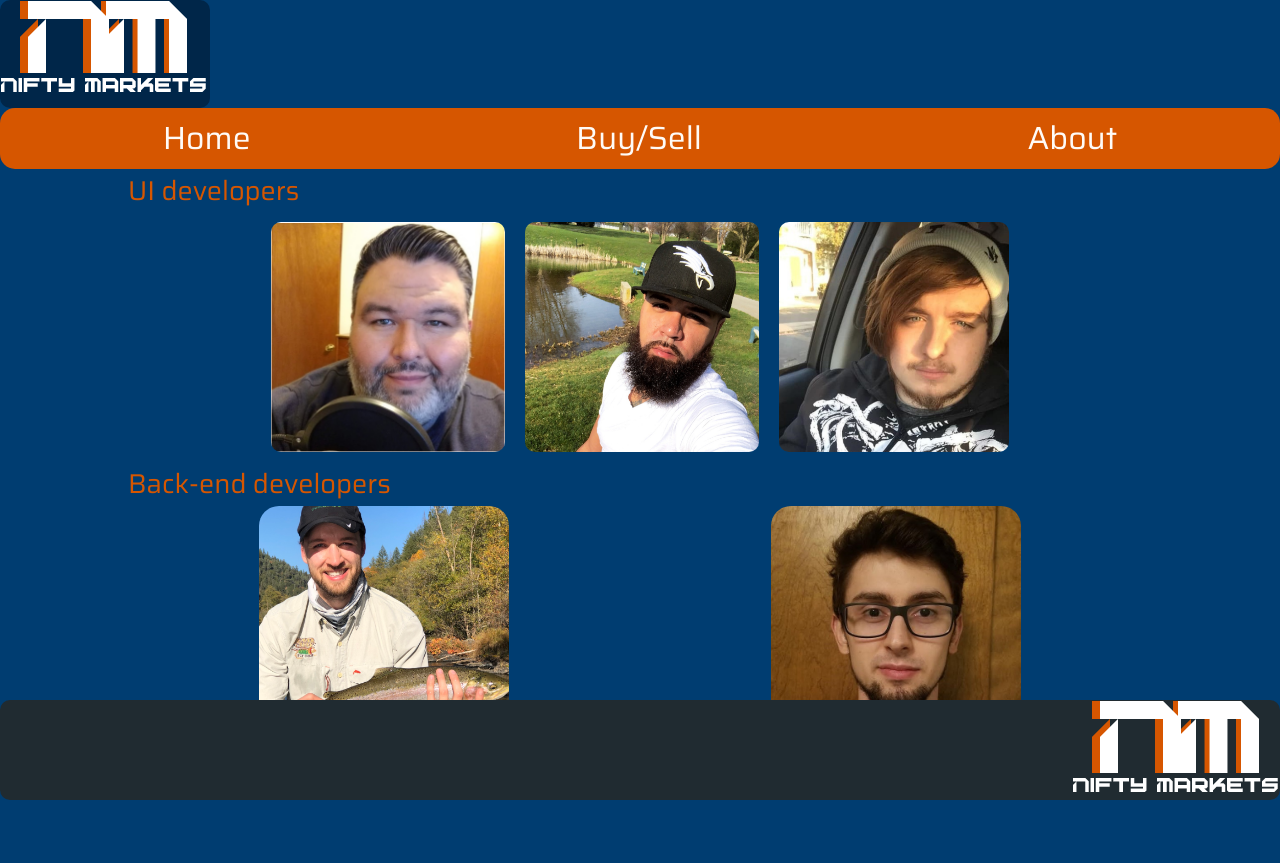
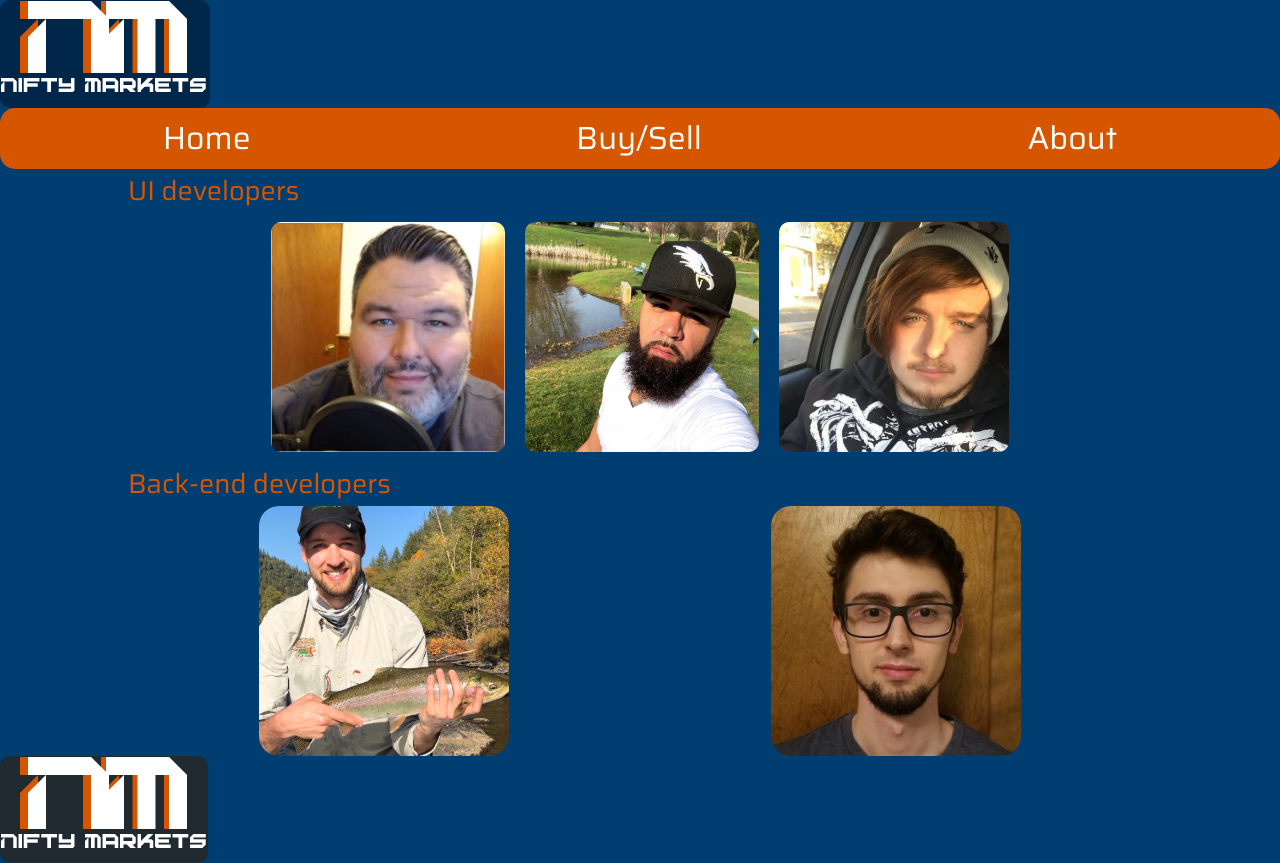
Before and after one commit to nifty-market/Nifty-Market, a plain HTML site: page about.html in a window 1280 px wide. Before the commit the page ends 800 px from the top, so only its background shows below. Drawn offline with nearby package versions, Linux system fonts and the light colour scheme.

Commit message:
removed footer adjusted image

```diff
--- a/less/footer.less
+++ b/less/footer.less
@@ -1,15 +1,8 @@
 .bottomLogo {
-  display: flex;
-  justify-content: flex-end;
+  width:208px;
   background: @charleston;
   border-radius: 10px;
-  position: absolute;
-  bottom: 0;
-  width: 100%;
+img{
+  align-items: flex-end;
 }
-
-footer {
-  position: fixed;
-  width: 100%;
-  bottom: 0;
 }
--- a/less/form.less
+++ b/less/form.less
@@ -25,6 +25,8 @@
 
 b {
   font-size: 1.8rem;
+
+
 }
 
 @media @tablet {
```
Also changed, not shown: index.html (+2 -2 lines), css/index.css.
